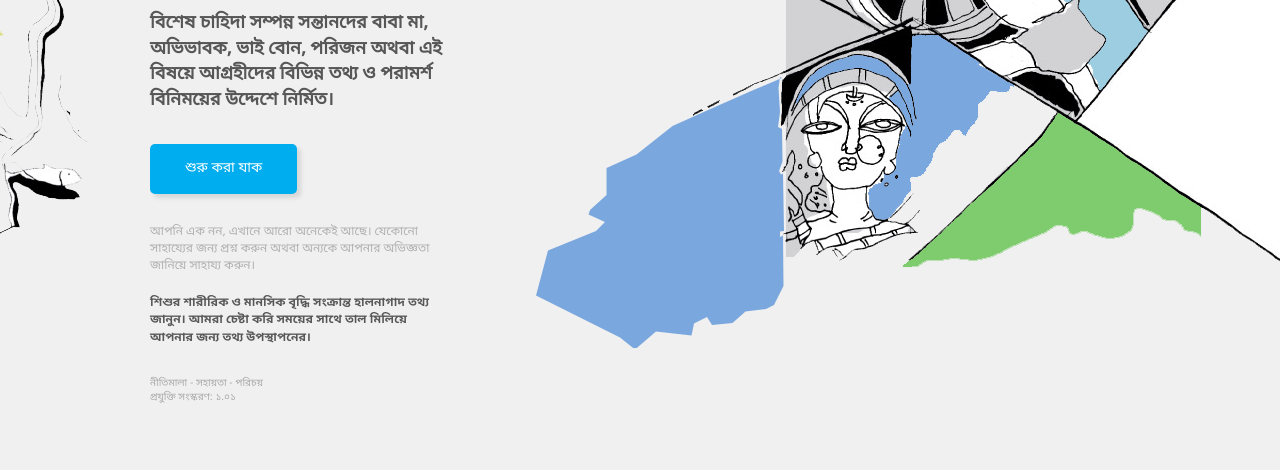
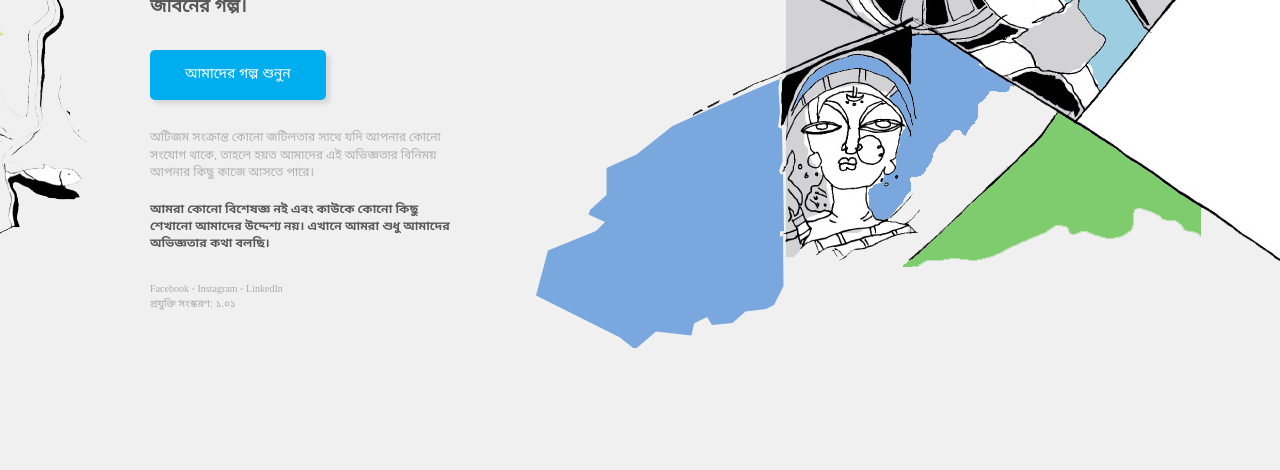
Before and after one commit to nazimuddaula/kisholoy, a website: page index.html in a window 1280 px wide. Shown: the part 330-800 px from the top of the page. Drawn offline with Linux system fonts and the light colour scheme.

Commit message:
Content improvement

```diff
--- a/index.html
+++ b/index.html
@@ -26,38 +26,28 @@
       <div class="row">
          <div class="col-1-of-3">
             <div class="section-bg__info-container">
-               <h1 class="heading-primary__main u-margin-bottom-small">যখন আপনার সহযোগিতা আবশ্যক।</h1>
-               <h3 class="heading-primary__sub u-margin-bottom-small">বিশেষ চাহিদা সম্পন্ন সন্তানদের বাবা মা, অভিভাবক, ভাই বোন, পরিজন অথবা এই বিষয়ে আগ্রহীদের বিভিন্ন তথ্য ও পরামর্শ বিনিময়ের উদ্দেশে নির্মিত।</h3>
-               <a
-                  class="heading-starter-button u-margin-bottom-small"
-                  href="login.html"
-               >
-                  শুরু করা যাক
-               </a>
-               <p class="heading-para__main">আপনি এক নন, এখানে আরো অনেকেই আছে। যেকোনো সাহায্যের জন্য প্রশ্ন করুন অথবা অন্যকে আপনার অভিজ্ঞতা জানিয়ে সাহায্য করুন।</p>
-               <p class="heading-para__sub">শিশুর শারীরিক ও মানসিক বৃদ্ধি সংক্রান্ত হালনাগাদ তথ্য জানুন। আমরা চেষ্টা করি সময়ের সাথে তাল মিলিয়ে আপনার জন্য তথ্য উপস্থাপনের।</p>
+               <h1 class="heading-primary__main u-margin-bottom-small">একটি ধারাবাহিক পডকাস্ট</h1>
+               <h3 class="heading-primary__sub u-margin-bottom-small">আমাদের বিশেষ সন্তানকে নিয়ে আমাদের জীবনের গল্প।</h3>
+               <a class="heading-starter-button u-margin-bottom-small" href="https://anchor.fm/kisholoy" target="_blank">আমাদের গল্প  শুনুন</a>
+               <p class="heading-para__main">অটিজম সংক্রান্ত কোনো জটিলতার সাথে যদি আপনার কোনো সংযোগ থাকে, তাহলে হয়ত আমাদের এই অভিজ্ঞতার বিনিময় আপনার কিছু কাজে আসতে পারে।</p>
+               <p class="heading-para__sub">আমরা কোনো বিশেষজ্ঞ নই এবং কাউকে কোনো কিছু শেখানো আমাদের উদ্দেশ্য নয়। এখানে আমরা শুধু আমাদের অভিজ্ঞতার কথা বলছি।</p>
                <div class="identity-container">
                   <ul class="identity__list">
                      <li class="identity__item">
-                        <a href="#" class="identity__link">
-                           নীতিমালা -
-                        </a>
+                        <a href="https://www.facebook.com/lovekisholoy" class="identity__link">Facebook -</a>
                      </li>
                      <li class="identity__item">
-                        <a href="#" class="identity__link">
-                           সহায়তা -
-                        </a>
+                        <a href="https://www.instagram.com/lovekisholoy" class="identity__link">Instagram -</a>
                      </li>
                      <li class="identity__item">
-                        <a href="#" class="identity__link">
-                           পরিচয়
-                        </a>
+                        <a href="https://www.linkedin.com/company/kisholoy" class="identity__link">LinkedIn</a>
                      </li>
                   </ul>
                   <p class="version-container">
                      প্রযুক্তি সংস্করণ:
                      <span>১.০১</span>
                   </p>
+               </br></br>
                </div>
             </div>
          </div>
```
Also changed, not shown: assets/img/kisholoy-icon.png (added).
